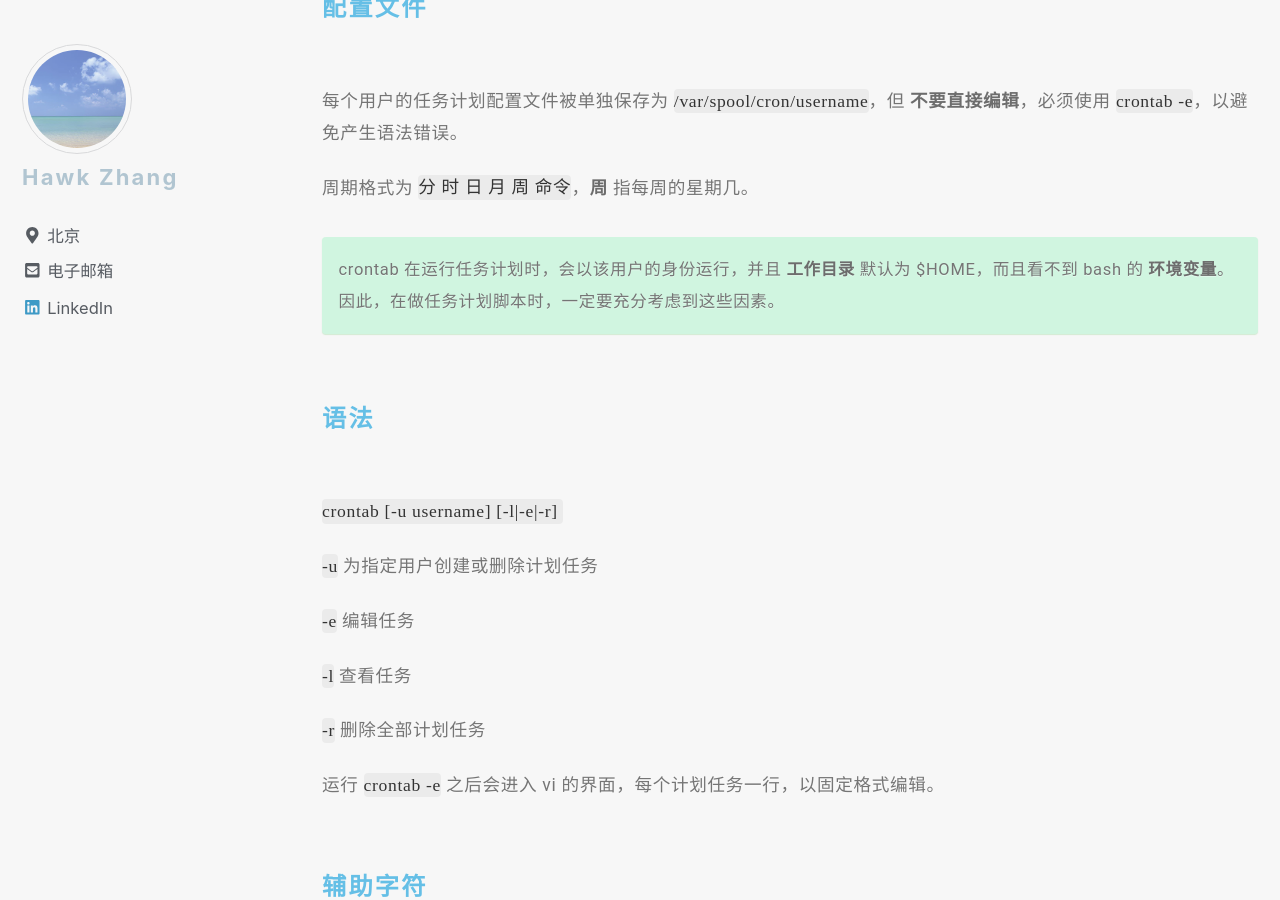
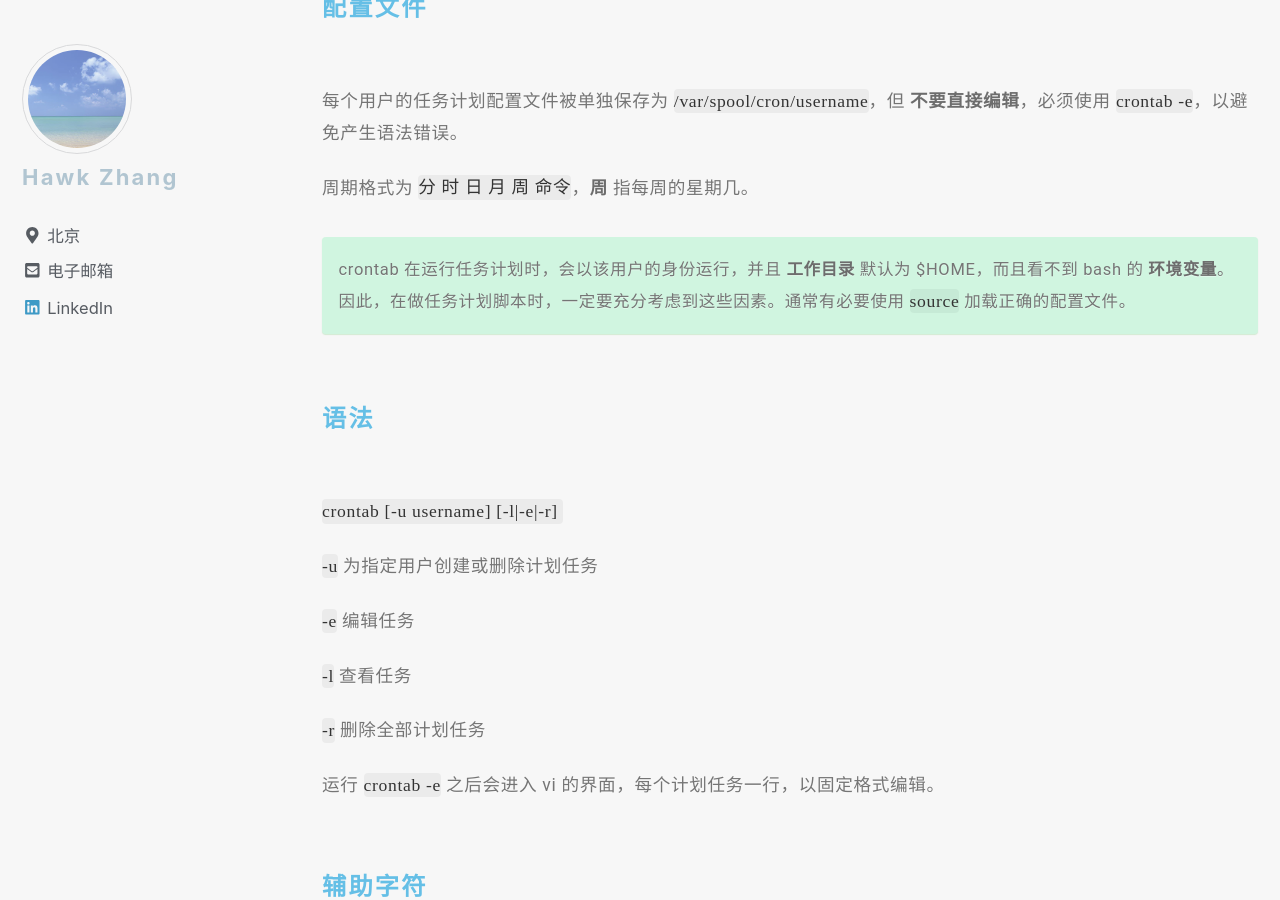
Before and after one commit to narru888/linotes_note, a Jekyll site: the page built from _posts/tools/2015-02-01-cron.md, in a window 1280 px wide and 900 px high, scrolled down 6836 px. Built offline with Jekyll 4.4.1, drawn with Linux system fonts in a browser that asks for light colours; nearby versions of some CDN libraries; a script that is not in the unit is left out; comment, search, counter and statistics services are not loaded.

Commit message:
update on 2018-08-04 19:41:01 CST

```diff
--- a/_posts/tools/2015-02-01-cron.md
+++ b/_posts/tools/2015-02-01-cron.md
@@ -273,7 +273,7 @@
 
 周期格式为 `分 时 日 月 周 命令`，**周** 指每周的星期几。
 
-crontab 在运行任务计划时，会以该用户的身份运行，并且 **工作目录** 默认为 $HOME，而且看不到 bash 的 **环境变量**。因此，在做任务计划脚本时，一定要充分考虑到这些因素。
+crontab 在运行任务计划时，会以该用户的身份运行，并且 **工作目录** 默认为 $HOME，而且看不到 bash 的 **环境变量**。因此，在做任务计划脚本时，一定要充分考虑到这些因素。通常有必要使用 `source` 加载正确的配置文件。
 {: .notice--success}
 
 
```
Also changed, not shown: 1 other file.
